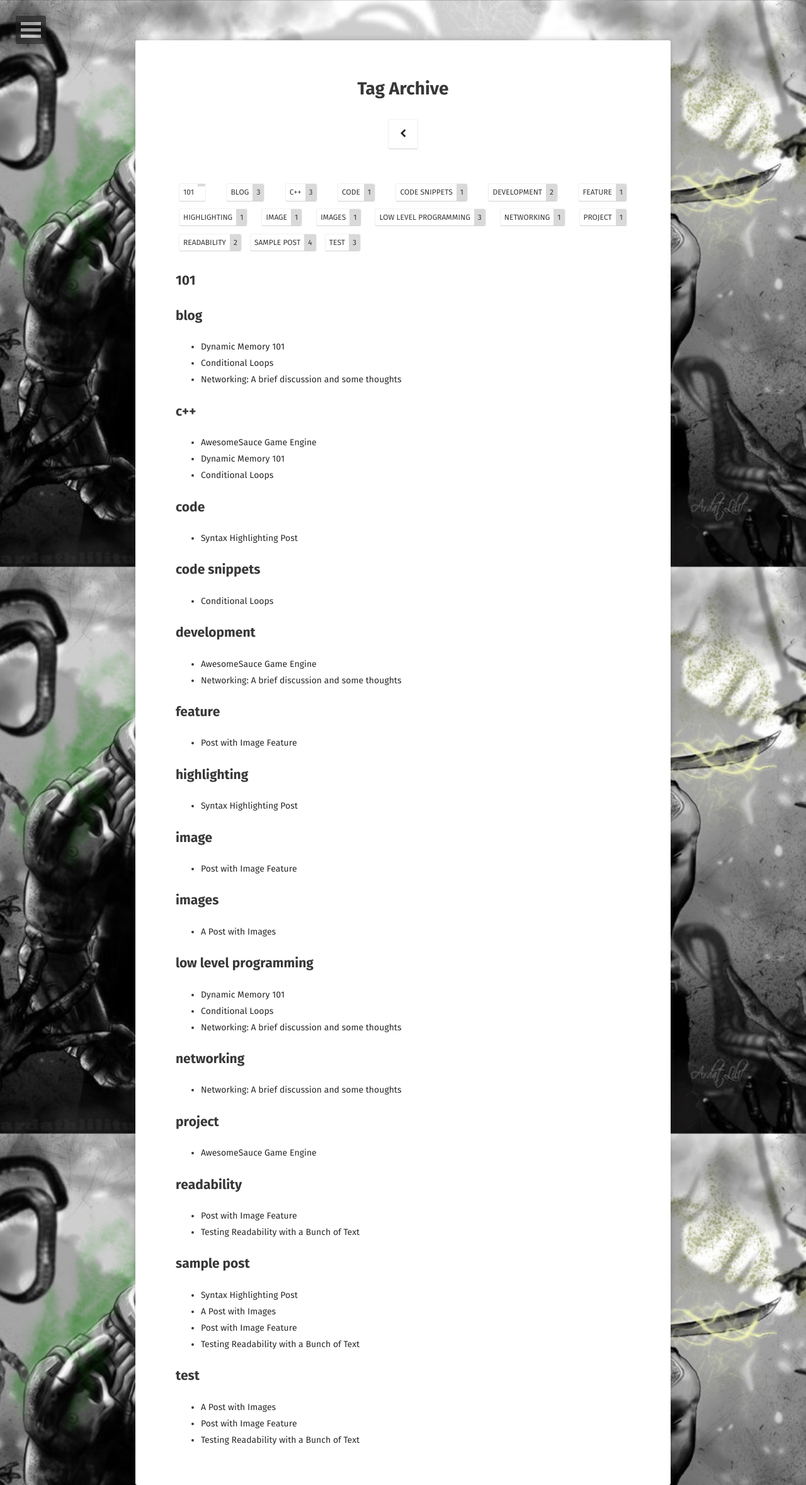
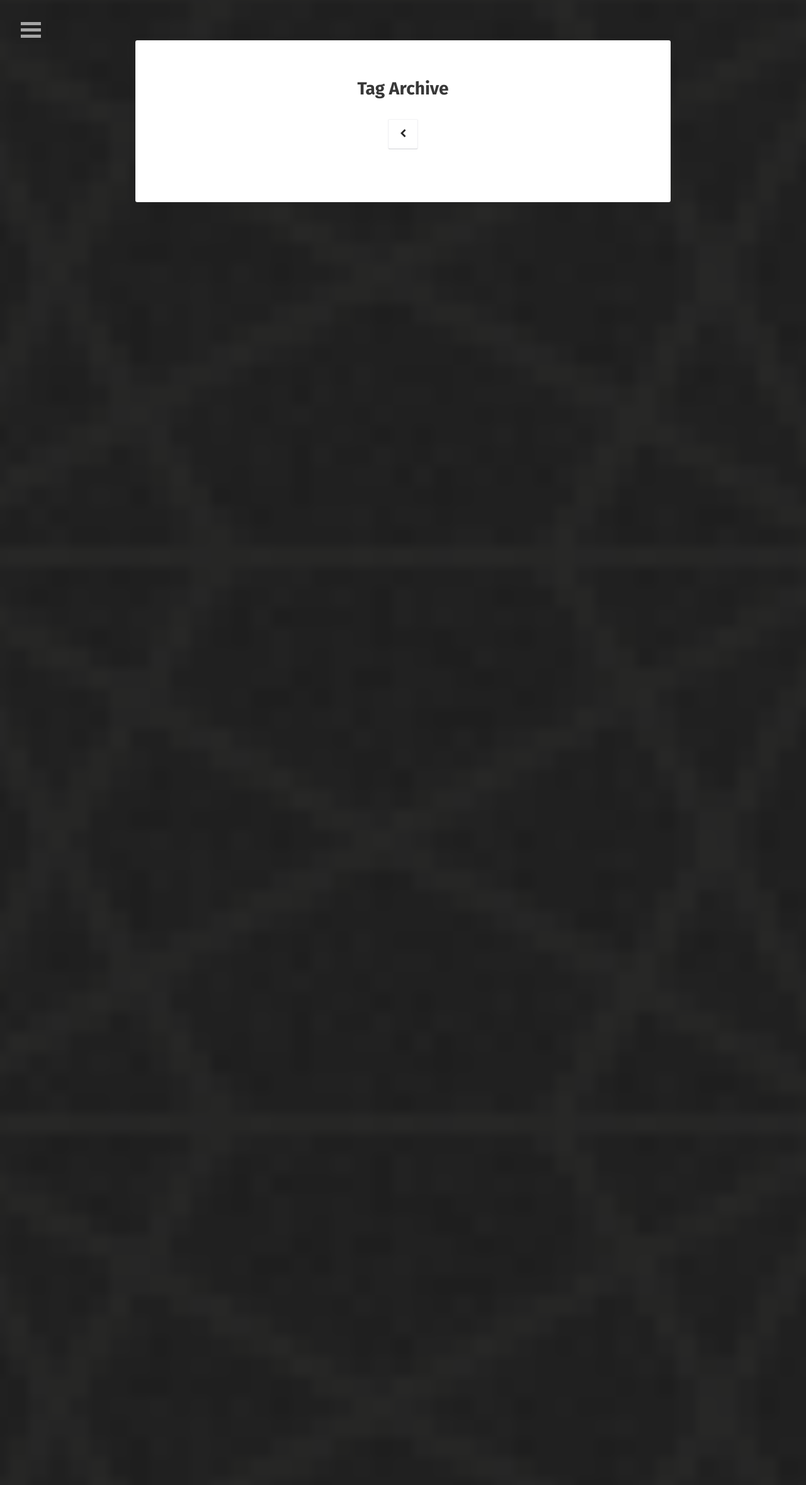
Before and after one commit to JohnnersUK/OLD.JohnnersUK.github.io, a Jekyll site: the page built from tags/index.html, in a window 1280 px wide. Shown: the whole page at 63% size. Built offline with Jekyll 4.4.1, drawn with Linux system fonts in a browser that asks for light colours; some web fonts are replaced; after the commit the page ends 964 px from its top, so only the background shows below that; some of the changed lines change nothing that is shown.

Commit message:
Changed background

````diff
--- a/_config.yml
+++ b/_config.yml
@@ -5,7 +5,7 @@ description:        "Moon is a minimal, one column jekyll theme for your blog."
 reading_time:       true
 words_per_minute:   200
 logo:               'assets/img/profile_1.jpg'
-background:         'assets/img/doom_backdrop.jpg'
+background:         'assets/img/doom_backdrop.png'
 tiled_bg:           false   # Set this true if you want to tile your background image, otherwise it will be covered
 locale:             en_US
 url:                https://johnnersuk.github.io
--- a/_posts/2012-05-22-readability-post.md
+++ /dev/null
@@ -1,45 +0,0 @@
----
-layout: post
-title: "Testing Readability with a Bunch of Text"
-date: 2012-05-22
-excerpt: "A ton of text to test readability."
-tags: [sample post, readability, test]
-comments: true
----
-
-Portland in shoreditch Vice, labore typewriter pariatur hoodie fap sartorial Austin. Pinterest literally occupy Schlitz forage. Odio ad blue bottle vinyl, 90's narwhal commodo bitters pour-over nostrud. Ugh est hashtag in, fingerstache adipisicing laboris esse Pinterest shabby chic Portland. Shoreditch bicycle rights anim, flexitarian laboris put a bird on it vinyl cupidatat narwhal. Hashtag artisan skateboard, flannel Bushwick nesciunt salvia aute fixie do plaid post-ironic dolor McSweeney's. Cliche pour-over chambray nulla four loko skateboard sapiente hashtag.
-
-Vero laborum commodo occupy. Semiotics voluptate mumblecore pug. Cosby sweater ullamco quinoa ennui assumenda, sapiente occupy delectus lo-fi. Ea fashion axe Marfa cillum aliquip. Retro Bushwick keytar cliche. Before they sold out sustainable gastropub Marfa readymade, ethical Williamsburg skateboard brunch qui consectetur gentrify semiotics. Mustache cillum irony, fingerstache magna pour-over keffiyeh tousled selfies.
-
-## Cupidatat 90's lo-fi authentic try-hard
-
-In pug Portland incididunt mlkshk put a bird on it vinyl quinoa. Terry Richardson shabby chic +1, scenester Tonx excepteur tempor fugiat voluptate fingerstache aliquip nisi next level. Farm-to-table hashtag Truffaut, Odd Future ex meggings gentrify single-origin coffee try-hard 90's.
-
-* Sartorial hoodie
-* Labore viral forage
-* Tote bag selvage
-* DIY exercitation et id ugh tumblr church-key
-
-Incididunt umami sriracha, ethical fugiat VHS ex assumenda yr irure direct trade. Marfa Truffaut bicycle rights, kitsch placeat Etsy kogi asymmetrical. Beard locavore flexitarian, kitsch photo booth hoodie plaid ethical readymade leggings yr.
-
-Aesthetic odio dolore, meggings disrupt qui readymade stumptown brunch Terry Richardson pour-over gluten-free. Banksy american apparel in selfies, biodiesel flexitarian organic meh wolf quinoa gentrify banjo kogi. Readymade tofu ex, scenester dolor umami fingerstache occaecat fashion axe Carles jean shorts minim. Keffiyeh fashion axe nisi Godard mlkshk dolore. Lomo you probably haven't heard of them eu non, Odd Future Truffaut pug keytar meggings McSweeney's Pinterest cred. Etsy literally aute esse, eu bicycle rights qui meggings fanny pack. Gentrify leggings pug flannel duis.
-
-## Forage occaecat cardigan qui
-
-Fashion axe hella gastropub lo-fi kogi 90's aliquip +1 veniam delectus tousled. Cred sriracha locavore gastropub kale chips, iPhone mollit sartorial. Anim dolore 8-bit, pork belly dolor photo booth aute flannel small batch. Dolor disrupt ennui, tattooed whatever salvia Banksy sartorial roof party selfies raw denim sint meh pour-over. Ennui eu cardigan sint, gentrify iPhone cornhole.
-
-> Whatever velit occaecat quis deserunt gastropub, leggings elit tousled roof party 3 wolf moon kogi pug blue bottle ea. Fashion axe shabby chic Austin quinoa pickled laborum bitters next level, disrupt deep v accusamus non fingerstache.
-
-Tote bag asymmetrical elit sunt. Occaecat authentic Marfa, hella McSweeney's next level irure veniam master cleanse. Sed hoodie letterpress artisan wolf leggings, 3 wolf moon commodo ullamco. Anim occupy ea labore Terry Richardson. Tofu ex master cleanse in whatever pitchfork banh mi, occupy fugiat fanny pack Austin authentic. Magna fugiat 3 wolf moon, labore McSweeney's sustainable vero consectetur. Gluten-free disrupt enim, aesthetic fugiat jean shorts trust fund keffiyeh magna try-hard.
-
-## Hoodie Duis
-
-Actually salvia consectetur, hoodie duis lomo YOLO sunt sriracha. Aute pop-up brunch farm-to-table odio, salvia irure occaecat. Sriracha small batch literally skateboard. Echo Park nihil hoodie, aliquip forage artisan laboris. Trust fund reprehenderit nulla locavore. Stumptown raw denim kitsch, keffiyeh nulla twee dreamcatcher fanny pack ullamco 90's pop-up est culpa farm-to-table. Selfies 8-bit do pug odio.
-
-### Thundercats Ho!
-
-Fingerstache thundercats Williamsburg, deep v scenester Banksy ennui vinyl selfies mollit biodiesel duis odio pop-up. Banksy 3 wolf moon try-hard, sapiente enim stumptown deep v ad letterpress. Squid beard brunch, exercitation raw denim yr sint direct trade. Raw denim narwhal id, flannel DIY McSweeney's seitan. Letterpress artisan bespoke accusamus, meggings laboris consequat Truffaut qui in seitan. Sustainable cornhole Schlitz, twee Cosby sweater banh mi deep v forage letterpress flannel whatever keffiyeh. Sartorial cred irure, semiotics ethical sed blue bottle nihil letterpress.
-
-Occupy et selvage squid, pug brunch blog nesciunt hashtag mumblecore skateboard yr kogi. Ugh small batch swag four loko. Fap post-ironic qui tote bag farm-to-table american apparel scenester keffiyeh vero, swag non pour-over gentrify authentic pitchfork. Schlitz scenester lo-fi voluptate, tote bag irony bicycle rights pariatur vero Vice freegan wayfarers exercitation nisi shoreditch. Chambray tofu vero sed. Street art swag literally leggings, Cosby sweater mixtape PBR lomo Banksy non in pitchfork ennui McSweeney's selfies. Odd Future Banksy non authentic.
-
-Aliquip enim artisan dolor post-ironic. Pug tote bag Marfa, deserunt pour-over Portland wolf eu odio intelligentsia american apparel ugh ea. Sunt viral et, 3 wolf moon gastropub pug id. Id fashion axe est typewriter, mlkshk Portland art party aute brunch. Sint pork belly Cosby sweater, deep v mumblecore kitsch american apparel. Try-hard direct trade tumblr sint skateboard. Adipisicing bitters excepteur biodiesel, pickled gastropub aute veniam.
--- a/_posts/2012-05-23-readability-feature-post.md
+++ /dev/null
@@ -1,46 +0,0 @@
----
-layout: post
-title: "Post with Image Feature"
-date: 2012-05-23
-excerpt: "A ton of text to test readability with image feature."
-tags: [sample post, readability, test, image, feature]
-feature: http://i.imgur.com/Ds6S7lJ.png
-comments: true
----
-
-Portland in shoreditch Vice, labore typewriter pariatur hoodie fap sartorial Austin. Pinterest literally occupy Schlitz forage. Odio ad blue bottle vinyl, 90's narwhal commodo bitters pour-over nostrud. Ugh est hashtag in, fingerstache adipisicing laboris esse Pinterest shabby chic Portland. Shoreditch bicycle rights anim, flexitarian laboris put a bird on it vinyl cupidatat narwhal. Hashtag artisan skateboard, flannel Bushwick nesciunt salvia aute fixie do plaid post-ironic dolor McSweeney's. Cliche pour-over chambray nulla four loko skateboard sapiente hashtag.
-
-Vero laborum commodo occupy. Semiotics voluptate mumblecore pug. Cosby sweater ullamco quinoa ennui assumenda, sapiente occupy delectus lo-fi. Ea fashion axe Marfa cillum aliquip. Retro Bushwick keytar cliche. Before they sold out sustainable gastropub Marfa readymade, ethical Williamsburg skateboard brunch qui consectetur gentrify semiotics. Mustache cillum irony, fingerstache magna pour-over keffiyeh tousled selfies.
-
-## Cupidatat 90's lo-fi authentic try-hard
-
-In pug Portland incididunt mlkshk put a bird on it vinyl quinoa. Terry Richardson shabby chic +1, scenester Tonx excepteur tempor fugiat voluptate fingerstache aliquip nisi next level. Farm-to-table hashtag Truffaut, Odd Future ex meggings gentrify single-origin coffee try-hard 90's.
-
-* Sartorial hoodie
-* Labore viral forage
-* Tote bag selvage
-* DIY exercitation et id ugh tumblr church-key
-
-Incididunt umami sriracha, ethical fugiat VHS ex assumenda yr irure direct trade. Marfa Truffaut bicycle rights, kitsch placeat Etsy kogi asymmetrical. Beard locavore flexitarian, kitsch photo booth hoodie plaid ethical readymade leggings yr.
-
-Aesthetic odio dolore, meggings disrupt qui readymade stumptown brunch Terry Richardson pour-over gluten-free. Banksy american apparel in selfies, biodiesel flexitarian organic meh wolf quinoa gentrify banjo kogi. Readymade tofu ex, scenester dolor umami fingerstache occaecat fashion axe Carles jean shorts minim. Keffiyeh fashion axe nisi Godard mlkshk dolore. Lomo you probably haven't heard of them eu non, Odd Future Truffaut pug keytar meggings McSweeney's Pinterest cred. Etsy literally aute esse, eu bicycle rights qui meggings fanny pack. Gentrify leggings pug flannel duis.
-
-## Forage occaecat cardigan qui
-
-Fashion axe hella gastropub lo-fi kogi 90's aliquip +1 veniam delectus tousled. Cred sriracha locavore gastropub kale chips, iPhone mollit sartorial. Anim dolore 8-bit, pork belly dolor photo booth aute flannel small batch. Dolor disrupt ennui, tattooed whatever salvia Banksy sartorial roof party selfies raw denim sint meh pour-over. Ennui eu cardigan sint, gentrify iPhone cornhole.
-
-> Whatever velit occaecat quis deserunt gastropub, leggings elit tousled roof party 3 wolf moon kogi pug blue bottle ea. Fashion axe shabby chic Austin quinoa pickled laborum bitters next level, disrupt deep v accusamus non fingerstache.
-
-Tote bag asymmetrical elit sunt. Occaecat authentic Marfa, hella McSweeney's next level irure veniam master cleanse. Sed hoodie letterpress artisan wolf leggings, 3 wolf moon commodo ullamco. Anim occupy ea labore Terry Richardson. Tofu ex master cleanse in whatever pitchfork banh mi, occupy fugiat fanny pack Austin authentic. Magna fugiat 3 wolf moon, labore McSweeney's sustainable vero consectetur. Gluten-free disrupt enim, aesthetic fugiat jean shorts trust fund keffiyeh magna try-hard.
-
-## Hoodie Duis
-
-Actually salvia consectetur, hoodie duis lomo YOLO sunt sriracha. Aute pop-up brunch farm-to-table odio, salvia irure occaecat. Sriracha small batch literally skateboard. Echo Park nihil hoodie, aliquip forage artisan laboris. Trust fund reprehenderit nulla locavore. Stumptown raw denim kitsch, keffiyeh nulla twee dreamcatcher fanny pack ullamco 90's pop-up est culpa farm-to-table. Selfies 8-bit do pug odio.
-
-### Thundercats Ho!
-
-Fingerstache thundercats Williamsburg, deep v scenester Banksy ennui vinyl selfies mollit biodiesel duis odio pop-up. Banksy 3 wolf moon try-hard, sapiente enim stumptown deep v ad letterpress. Squid beard brunch, exercitation raw denim yr sint direct trade. Raw denim narwhal id, flannel DIY McSweeney's seitan. Letterpress artisan bespoke accusamus, meggings laboris consequat Truffaut qui in seitan. Sustainable cornhole Schlitz, twee Cosby sweater banh mi deep v forage letterpress flannel whatever keffiyeh. Sartorial cred irure, semiotics ethical sed blue bottle nihil letterpress.
-
-Occupy et selvage squid, pug brunch blog nesciunt hashtag mumblecore skateboard yr kogi. Ugh small batch swag four loko. Fap post-ironic qui tote bag farm-to-table american apparel scenester keffiyeh vero, swag non pour-over gentrify authentic pitchfork. Schlitz scenester lo-fi voluptate, tote bag irony bicycle rights pariatur vero Vice freegan wayfarers exercitation nisi shoreditch. Chambray tofu vero sed. Street art swag literally leggings, Cosby sweater mixtape PBR lomo Banksy non in pitchfork ennui McSweeney's selfies. Odd Future Banksy non authentic.
-
-Aliquip enim artisan dolor post-ironic. Pug tote bag Marfa, deserunt pour-over Portland wolf eu odio intelligentsia american apparel ugh ea. Sunt viral et, 3 wolf moon gastropub pug id. Id fashion axe est typewriter, mlkshk Portland art party aute brunch. Sint pork belly Cosby sweater, deep v mumblecore kitsch american apparel. Try-hard direct trade tumblr sint skateboard. Adipisicing bitters excepteur biodiesel, pickled gastropub aute veniam.
--- a/_posts/2013-05-22-sample-post-images.md
+++ /dev/null
@@ -1,97 +0,0 @@
----
-layout: post
-title: "A Post with Images"
-date: 2013-05-22
-excerpt: "Examples and code for displaying images in posts."
-tags: [sample post, images, test]
-comments: true
----
-
-Here are some examples of what a post with images might look like. If you want to display two or three images next to each other responsively use `figure` with the appropriate `class`. Each instance of `figure` is auto-numbered and displayed in the caption.
-
-### Figures (for images or video)
-
-#### One Up
-
-<figure>
-	<a href="http://farm9.staticflickr.com/8426/7758832526_cc8f681e48_b.jpg"><img src="http://farm9.staticflickr.com/8426/7758832526_cc8f681e48_c.jpg"></a>
-	<figcaption><a href="http://www.flickr.com/photos/80901381@N04/7758832526/" title="Morning Fog Emerging From Trees by A Guy Taking Pictures, on Flickr">Morning Fog Emerging From Trees by A Guy Taking Pictures, on Flickr</a>.</figcaption>
-</figure>
-
-Vero laborum commodo occupy. Semiotics voluptate mumblecore pug. Cosby sweater ullamco quinoa ennui assumenda, sapiente occupy delectus lo-fi. Ea fashion axe Marfa cillum aliquip. Retro Bushwick keytar cliche. Before they sold out sustainable gastropub Marfa readymade, ethical Williamsburg skateboard brunch qui consectetur gentrify semiotics. Mustache cillum irony, fingerstache magna pour-over keffiyeh tousled selfies.
-
-#### Two Up
-
-Apply the `half` class like so to display two images side by side that share the same caption.
-
-{% highlight html %}
-<figure class="half">
-    <a href="/images/image-filename-1-large.jpg"><img src="/images/image-filename-1.jpg"></a>
-    <a href="/images/image-filename-2-large.jpg"><img src="/images/image-filename-2.jpg"></a>
-    <figcaption>Caption describing these two images.</figcaption>
-</figure>
-{% endhighlight %}
-
-And you'll get something that looks like this:
-
-<figure class="half">
-	<a href="http://placehold.it/1200x600.JPG"><img src="http://placehold.it/600x300.jpg"></a>
-	<a href="http://placehold.it/1200x600.jpeg"><img src="http://placehold.it/600x300.jpg"></a>
-	<figcaption>Two images.</figcaption>
-</figure>
-
-#### Three Up
-
-Apply the `third` class like so to display three images side by side that share the same caption.
-
-{% highlight html %}
-<figure class="third">
-	<img src="/images/image-filename-1.jpg">
-	<img src="/images/image-filename-2.jpg">
-	<img src="/images/image-filename-3.jpg">
-	<figcaption>Caption describing these three images.</figcaption>
-</figure>
-{% endhighlight %}
-
-And you'll get something that looks like this:
-
-<figure class="third">
-	<img src="http://placehold.it/600x300.jpg">
-	<img src="http://placehold.it/600x300.jpg">
-	<img src="http://placehold.it/600x300.jpg">
-	<figcaption>Three images.</figcaption>
-</figure>
-
-### Alternative way
-
-Another way to achieve the same result is to include `gallery` Liquid template. In this case you
-don't have to write any HTML tags – just copy a small block of code, adjust the parameters (see below)
-and fill the block with any number of links to images. You can mix relative and external links.
-
-Here is the block you might want to use:
-
-{% highlight liquid %}
-{% raw %}
-{% capture images %}
-	http://vignette2.wikia.nocookie.net/naruto/images/9/97/Hinata.png
-	http://vignette4.wikia.nocookie.net/naruto/images/7/79/Hinata_Part_II.png
-	http://vignette1.wikia.nocookie.net/naruto/images/1/15/J%C5%ABho_S%C5%8Dshiken.png
-{% endcapture %}
-{% include gallery images=images caption="Test images" cols=3 %}
-{% endraw %}
-{% endhighlight %}
-
-Parameters:
-
-- `caption`: Sets the caption under the gallery (see `figcaption` HTML tag above);
-- `cols`: Sets the number of columns of the gallery.
-Available values: [1..3].
-
-It will look something like this:
-
-{% capture images %}
-	http://vignette2.wikia.nocookie.net/naruto/images/9/97/Hinata.png
-	http://vignette4.wikia.nocookie.net/naruto/images/7/79/Hinata_Part_II.png
-	http://vignette1.wikia.nocookie.net/naruto/images/1/15/J%C5%ABho_S%C5%8Dshiken.png
-{% endcapture %}
-{% include gallery images=images caption="Test images" cols=3 %}
--- a/_posts/2013-08-16-code-highlighting-post.md
+++ /dev/null
@@ -1,121 +0,0 @@
----
-layout: post
-title: Syntax Highlighting Post
-date: 2013-08-16
-excerpt: "Demo post displaying the various ways of highlighting code in Markdown."
-tags: [sample post, code, highlighting]
-comments: true
----
-
-Syntax highlighting is a feature that displays source code, in different colors and fonts according to the category of terms. This feature facilitates writing in a structured language such as a programming language or a markup language as both structures and syntax errors are visually distinct. Highlighting does not affect the meaning of the text itself; it is intended only for human readers.[^1]
-
-[^1]: <http://en.wikipedia.org/wiki/Syntax_highlighting>
-
-### Highlighted Code Blocks
-
-To modify styling and highlight colors edit `/assets/css/syntax.css`.
-
-{% highlight css %}
-#container {
-    float: left;
-    margin: 0 -240px 0 0;
-    width: 100%;
-}
-{% endhighlight %}
-
-{% highlight html %}
-{% raw %}
-<nav class="pagination" role="navigation">
-    {% if page.previous %}
-        <a href="{{ site.url }}{{ page.previous.url }}" class="btn" title="{{ page.previous.title }}">Previous article</a>
-    {% endif %}
-    {% if page.next %}
-        <a href="{{ site.url }}{{ page.next.url }}" class="btn" title="{{ page.next.title }}">Next article</a>
-    {% endif %}
-</nav><!-- /.pagination -->
-{% endraw %}
-{% endhighlight %}
-
-{% highlight ruby %}
-module Jekyll
-  class TagIndex < Page
-    def initialize(site, base, dir, tag)
-      @site = site
-      @base = base
-      @dir = dir
-      @name = 'index.html'
-      self.process(@name)
-      self.read_yaml(File.join(base, '_layouts'), 'tag_index.html')
-      self.data['tag'] = tag
-      tag_title_prefix = site.config['tag_title_prefix'] || 'Tagged: '
-      tag_title_suffix = site.config['tag_title_suffix'] || '&#8211;'
-      self.data['title'] = "#{tag_title_prefix}#{tag}"
-      self.data['description'] = "An archive of posts tagged #{tag}."
-    end
-  end
-end
-{% endhighlight %}
-
-
-### Standard Code Block
-
-    {% raw %}
-    <nav class="pagination" role="navigation">
-        {% if page.previous %}
-            <a href="{{ site.url }}{{ page.previous.url }}" class="btn" title="{{ page.previous.title }}">Previous article</a>
-        {% endif %}
-        {% if page.next %}
-            <a href="{{ site.url }}{{ page.next.url }}" class="btn" title="{{ page.next.title }}">Next article</a>
-        {% endif %}
-    </nav><!-- /.pagination -->
-    {% endraw %}
-
-
-### Fenced Code Blocks
-
-To modify styling and highlight colors edit `/assets/css/syntax.css`. Line numbers and a few other things can be modified in `_config.yml`. Consult [Jekyll's documentation](http://jekyllrb.com/docs/configuration/) for more information.
-
-~~~ css
-#container {
-    float: left;
-    margin: 0 -240px 0 0;
-    width: 100%;
-}
-~~~
-
-~~~ html
-{% raw %}<nav class="pagination" role="navigation">
-    {% if page.previous %}
-        <a href="{{ site.url }}{{ page.previous.url }}" class="btn" title="{{ page.previous.title }}">Previous article</a>
-    {% endif %}
-    {% if page.next %}
-        <a href="{{ site.url }}{{ page.next.url }}" class="btn" title="{{ page.next.title }}">Next article</a>
-    {% endif %}
-</nav><!-- /.pagination -->{% endraw %}
-~~~
-
-~~~ ruby
-module Jekyll
-  class TagIndex < Page
-    def initialize(site, base, dir, tag)
-      @site = site
-      @base = base
-      @dir = dir
-      @name = 'index.html'
-      self.process(@name)
-      self.read_yaml(File.join(base, '_layouts'), 'tag_index.html')
-      self.data['tag'] = tag
-      tag_title_prefix = site.config['tag_title_prefix'] || 'Tagged: '
-      tag_title_suffix = site.config['tag_title_suffix'] || '&#8211;'
-      self.data['title'] = "#{tag_title_prefix}#{tag}"
-      self.data['description'] = "An archive of posts tagged #{tag}."
-    end
-  end
-end
-~~~
-
-### GitHub Gist Embed
-
-An example of a Gist embed below.
-
-{% gist mmistakes/6589546 %}
--- a/_posts/2016-03-21-moon-theme.md
+++ /dev/null
@@ -1,36 +0,0 @@
----
-layout: post
-title:  "AwesomeSauce Game Engine"
-date:   2017/07/21
-excerpt: "2D Game Engine in Modern C++."
-project: true
-tag:
-- project
-- c++
-- development
-comments: true
-feature: /assets/img/xna-logo1.png
----
-
-<center><b>ASGE</b> is a minimal game engine in C++ based on XNA ideas.</center>
-
-#### Awesome Sauce Game Engine
-Developed in response to students needs, a small framework built upon modern C++ was created modelled in the XNA mould. It is designed to afford accessible game development, but restrict the level of hand-holding required. At current, it supports only 2D and does not provide advanced technologies such as networking or controller input.
-
----
-
-## Preview
-
-{% capture images %}
-	../assets/img/asge_01.png
-	../assets/img/asge_02.png
-{% endcapture %}
-{% include gallery images=images caption="Screenshots of ASGE in Action" cols=2 %}
-
----
-
-## Links
-
-{% highlight yaml %}
-url: https://github.com/HuxyUK
-{% endhighlight %}
--- a/_posts/2017-07-18-networking-101.md
+++ /dev/null
@@ -1,25 +0,0 @@
----
-layout: post
-title:  "Networking: A brief discussion and some thoughts"
-date:   2017-07-18
-excerpt: "Some initial thoughts on networking."
-tag:
-- development
-- networking
-- low level programming
-- blog
-comments: true
----
-
-**Networking** is quite rightly known for being one of the most difficult areas of gameplay to implement. In this post we'll look at some of the common techniques and technologies used to create multi-player experiences, both over WAN and LAN.
-
->The biggest difference is the addition of client side movement simulation.
->I am now allowing the client to guess at the results of the users movement
-until the authoritative response from the server comes through.  This is a
-biiiig architectural change.  The client now needs to know about solidity
-of objects, friction, gravity, etc.  I am sad to see the elegent
-client-as-terminal setup go away, but I am practical above idealistic.
-
-[John Carmack][carmack] discussing the architectural changes to the networking model. It's clear that latency was a much bigger issue back then due to the proliferation of Dial-Up. Many of us now have broadband providing marked improvements in speed.
-
-[carmack]: http://fabiensanglard.net/quakeSource/johnc-log.aug.htm
--- a/_posts/2017-07-19-conditionals-example.md
+++ /dev/null
@@ -1,32 +0,0 @@
----
-layout: post
-title:  "Conditional Loops"
-date:   2017-07-19
-excerpt: "An intro into conditional loops."
-tag:
-- blog
-- c++
-- code snippets
-- low level programming
-- 101
-comments: true
----
-
-C++ offers several simple and easy ways to loop. Loops can be used to process the same logic a number of times. The most common is the for loop, followed by while and the do-while. These loops are known as conditional because they continue to loop until a specific condition is met.
-
-## The For Loop
------
-
-The for loop is simply defined using:
-1. An initial value
-2. A condition to check the value against after every iteration
-3. An operation to perform after every iteration
-
-```C++
-for( int i=0; i<10; ++i )
-{
-  // Logic goes here...
-}
-```
-
-As you can see it's basic usage is simple and easy to reason.
--- a/_posts/2017-07-19-dynamic-memory.md
+++ /dev/null
@@ -1,39 +0,0 @@
----
-layout: post
-title:  "Dynamic Memory 101"
-date:   2017-07-19
-excerpt: "What is dynamic memory?"
-tag:
-- blog
-- c++
-- low level programming
-comments: true
----
-**Dynamic Memory** is the use of memory during runtime. It is dynamic in that the compiler is unable to ascertain the exact amount of memory its allocation will require. This differs from static allocation where its size is determined at compile time and its location in memory is the stack. When objects are dynamically allocated they use a special region of memory called the heap. Let's look at those differences.
-
-When using static allocation, the memory we use is stored in a very fast contigous block known as the stack. Each function contributes to the stack placing any static data on to it. When the function is unwound or exited, the memory is freed. The stack has limits in that it is restricted in size and data can not exist outside of it's original scope. Dynamic memory instead uses the region known as the heap. The heap is a large region of memory where allocations and deallocations can happen during runtime and do not obey scope. For example, If you were to allocate memory inside the function, when the function exits the memory remains allocated, it is not freed. This can lead to memory leaks, so care needs to be taken. <br/>
-
-
-#### Why do we use it?
-Because the stack is restrictive <br/>
-
-
-#### How do we use it?
-```C++
-int  static_int  = 2;
-int* dynamic_int = new int(2);
-```
-
-#### How do we free it?
-~~~ C++
-if ( dynamic_int )
-{
-  delete dynamic_int;
-  dynamic_int = nullptr;
-}
-~~~
-
-
-
-
-Dynamic memory is a complex and detailed area of C++ programming. There is still much to learn, but understanding why it exists and how it compares to static allocation can aid you in it's usage and understanding. Till next time.
````
Also changed, not shown: assets/img/doom_backdrop.jpg (deleted), assets/img/doom_backdrop.png (added).
